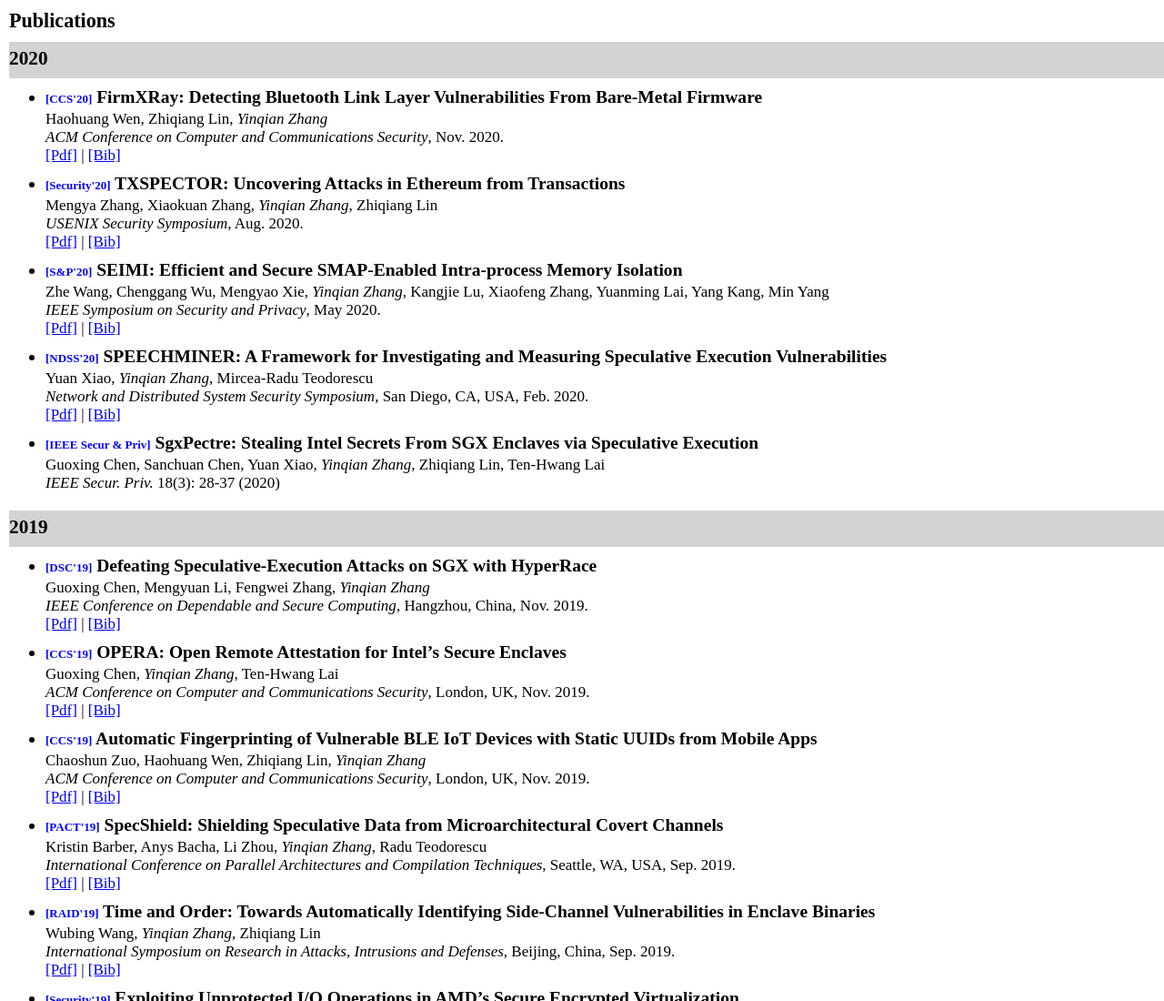
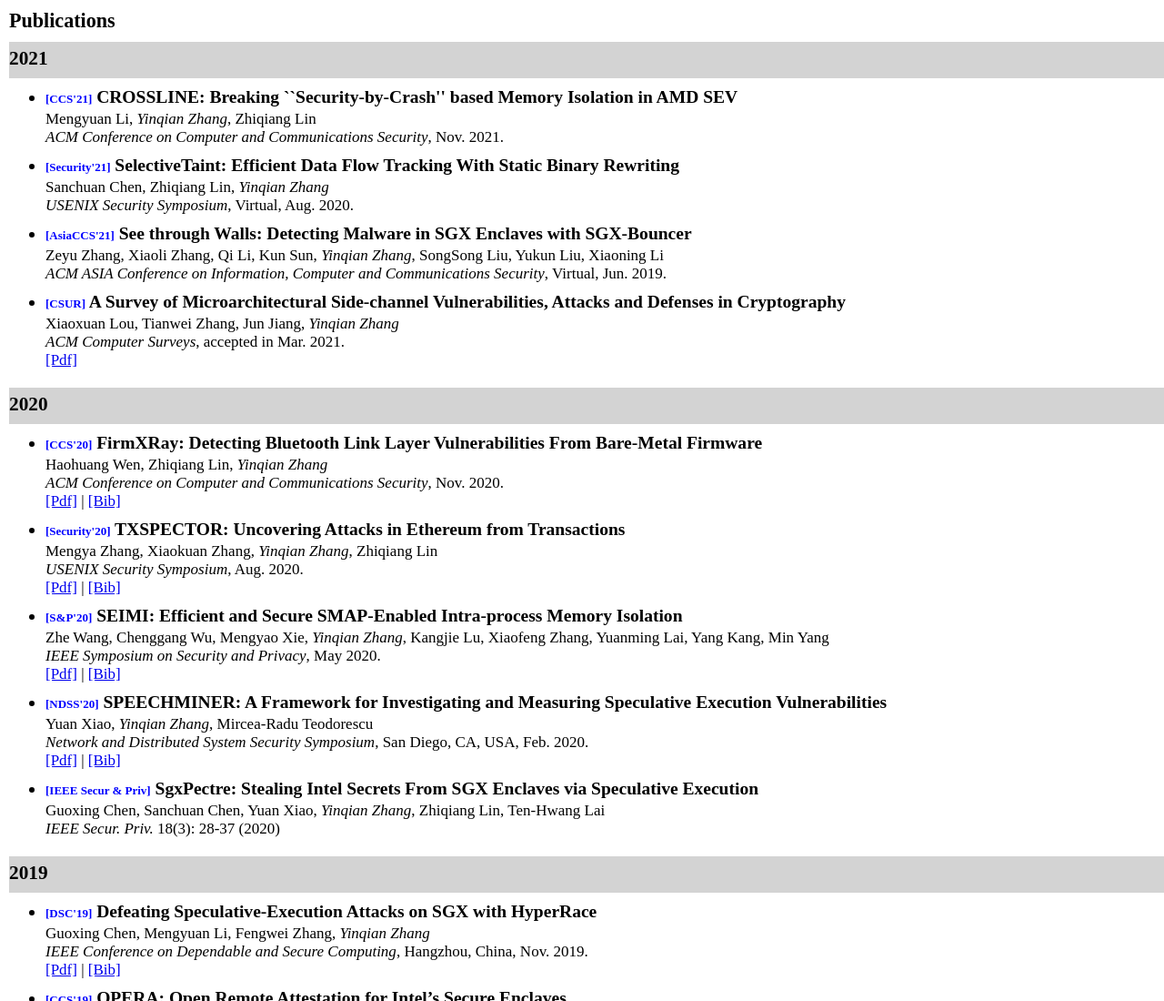
Before and after one commit to YinqianZhang/yinqianzhang.github.io, a plain HTML site: page pubs.html in a window 1280 px wide. Shown: the top 1100 px of the page at 91% size. Drawn offline with Linux system fonts and the light colour scheme.

Commit message:
add 2021 publication

```diff
--- a/pubs.html
+++ b/pubs.html
@@ -24,6 +24,32 @@
 
 <body>
 	<h2>Publications</h2>
+
+	<p style="background-color:LightGray;height:20px;font-weight:bold">2021</p>
+	<ul class="papers">
+
+
+	<li><font id="conf">[CCS'21]</font> CROSSLINE: Breaking ``Security-by-Crash'' based Memory Isolation in AMD SEV</li>
+		Mengyuan Li, <i>Yinqian Zhang</i>, Zhiqiang Lin<br>
+		<i>ACM Conference on Computer and Communications Security</i>, Nov. 2021.<br>
+
+
+	<li><font id="conf">[Security'21]</font> SelectiveTaint: Efficient Data Flow Tracking With Static Binary Rewriting</li>
+		Sanchuan Chen, Zhiqiang Lin, <i>Yinqian Zhang</i><br>
+		<i>USENIX Security Symposium</i>, Virtual, Aug. 2020.<br>
+
+	<li><font id="conf">[AsiaCCS'21]</font> See through Walls: Detecting Malware in SGX Enclaves with SGX-Bouncer</li>
+		Zeyu Zhang, Xiaoli Zhang, Qi Li, Kun Sun, <i>Yinqian Zhang</i>, SongSong Liu, Yukun Liu, Xiaoning Li <br>
+		<i>ACM ASIA Conference on Information, Computer and Communications Security</i>, Virtual, Jun. 2019.<br>
+
+	<li><font id="conf">[CSUR]</font> A Survey of Microarchitectural Side-channel Vulnerabilities, Attacks and Defenses in Cryptography</li>
+		Xiaoxuan Lou, Tianwei Zhang, Jun Jiang, <i>Yinqian Zhang</i><br>
+		<i>ACM Computer Surveys</i>, accepted in Mar. 2021.<br>
+		<a href="./papers/csur21.pdf">[Pdf]</a><br>
+
+
+	</ul>
+	<br>
 
 	<p style="background-color:LightGray;height:20px;font-weight:bold">2020</p>
 	<ul class="papers">
```
Also changed, not shown: toptier.html (+9 -0 lines), 1 other file.
